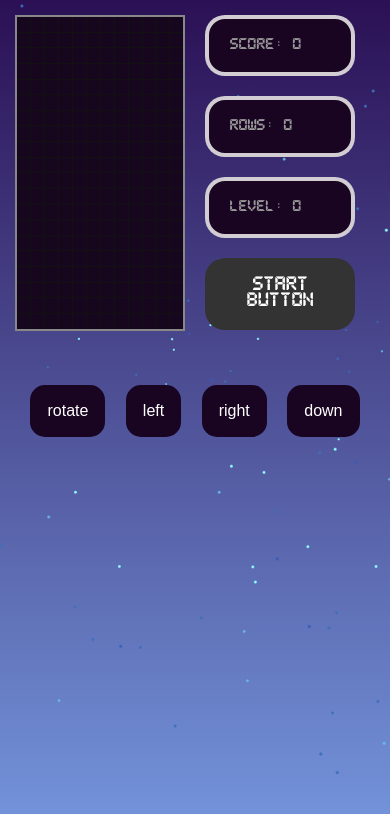
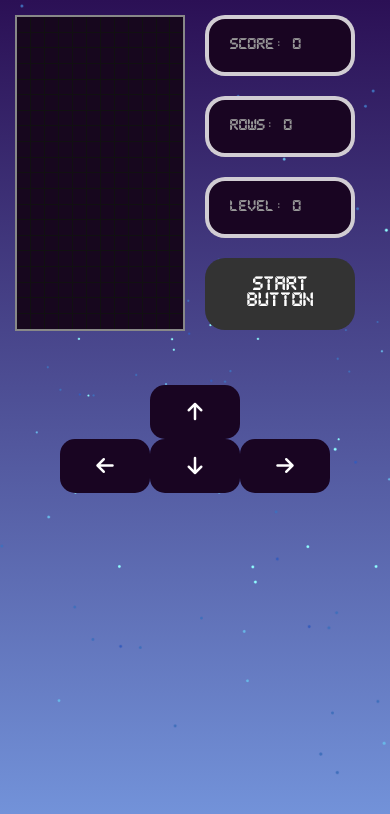
Before and after one commit to geeekgod/Tetromino, a React (Create React App) app: page /play in a window 390 px wide. Shown: the top 814 px of the page. Built offline with nearby package versions, Linux system fonts and the light colour scheme.

Commit message:
style: add control icons for mobile devices

```diff
--- a/src/components/Tetris.jsx
+++ b/src/components/Tetris.jsx
@@ -103,22 +103,24 @@ const Tetris = () => {
                 </StyledTetris>
                 <div className="mobile-controls">
                     <div className="controls-wrapper">
-                        <p onTouchStart={() => {
+                        <i className="fas fa-arrow-up" onTouchStart={() => {
                             if (!gameOver) { playerRotate(stage, 1) }
-                        }}>rotate</p>
-                        <p onTouchStart={() => {
+                        }}></i>
+                    </div>
+                    <div className="controls-wrapper">
+                        <i className="fas fa-arrow-left" onTouchStart={() => {
                             if (!gameOver) { movePlayer(-1) }
-                        }}>left</p>
-                        <p onTouchStart={() => {
-                            if (!gameOver) { movePlayer(1) }
-                        }}>right</p>
-                        <p onTouchStart={() => {
+                        }}></i>
+                        <i className="fas fa-arrow-down" onTouchStart={() => {
                             if (!gameOver) { dropPlayer() }
                         }} onTouchEnd={() => {
                             if (!gameOver) {
                                 setDropTime(1000 / (level + 1) + 200);
                             }
-                        }}>down</p>
+                        }}></i>
+                        <i className="fas fa-arrow-right" onTouchStart={() => {
+                            if (!gameOver) { movePlayer(1) }
+                        }}></i>
                     </div>
                 </div>
             </StyledTetrisWrapper>
--- a/src/styles/Game.css
+++ b/src/styles/Game.css
@@ -14,15 +14,18 @@ body {
 }
 .controls-wrapper {
   display: flex;
-  justify-content: space-evenly;
+  justify-content: center;
 }
 
-.mobile-controls p{
+.mobile-controls i{
   padding: 17px;
   background: rgb(25, 5, 34);
   color: #fff;
   user-select: none;
   border-radius: 15px;
+  min-width: 90px;
+  text-align: center;
+  font-size: 20px;
 }
 
 @media (max-width: 500px) {
```
